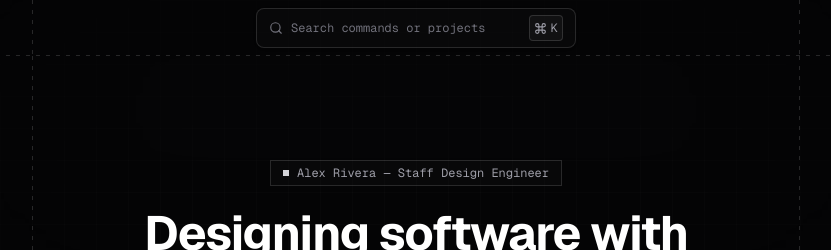
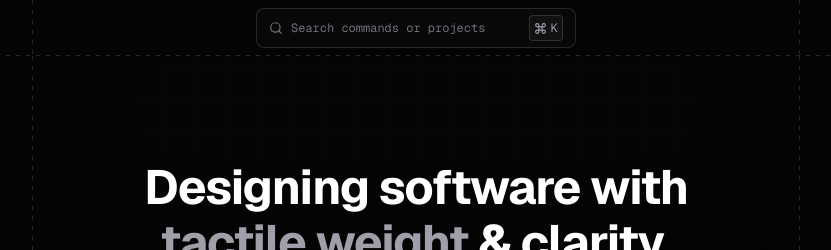
Before and after one commit to SachinSinghPatwal/portfolio_1.1, a Next.js app: page / in a window 1280 px wide. Shown: the top 250 px of the page, without its empty margins (224-1055 px from the left). Built offline with nearby package versions, Linux system fonts and the light colour scheme.

Commit message:
feat: add HeroSection component with interactive bento grid layout previews

```diff
--- a/src/components/HeroSection.tsx
+++ b/src/components/HeroSection.tsx
@@ -377,16 +377,6 @@ export function HeroSection() {
   return (
     <div className="relative pt-6 pb-8 md:pt-10 overflow-visible">
       <div className="relative z-10 flex flex-col items-center text-center max-w-2xl mx-auto mb-8">
-        <motion.div
-          initial={{ opacity: 0, y: 10 }}
-          animate={{ opacity: 1, y: 0 }}
-          transition={{ duration: 0.5 }}
-          className="inline-flex items-center gap-2 px-3 py-1 border border-white/[0.08] bg-white/[0.02] text-xs font-mono text-zinc-400 mb-5"
-        >
-          <span className="h-1.5 w-1.5 bg-zinc-300" />
-          <span>Alex Rivera — Staff Design Engineer</span>
-        </motion.div>
-
         <motion.h1
           initial={{ opacity: 0, y: 12 }}
           animate={{ opacity: 1, y: 0 }}
@@ -516,7 +506,6 @@ export function HeroSection() {
               }}
               className={`group relative ${block.className} border border-white/[0.08] hover:border-white/[0.24] bg-white/[0.015] hover:bg-[#0c0c0f] transition-colors duration-200 z-10 hover:z-20 hover:shadow-2xl hover:shadow-black/90 cursor-pointer flex flex-col justify-between overflow-hidden transform-gpu will-change-transform`}
             >
-
               {project?.isLive && project?.previewUrl ? (
                 <>
                   <BentoLivePreview
```
